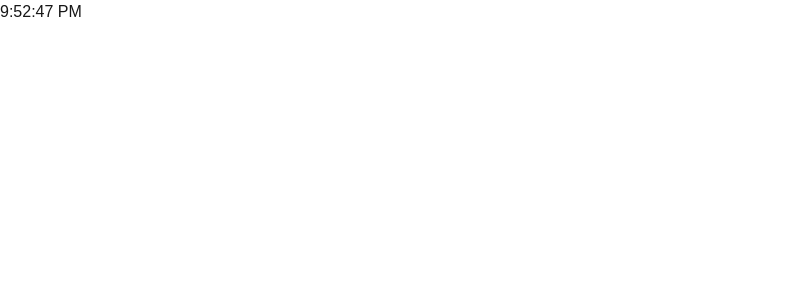
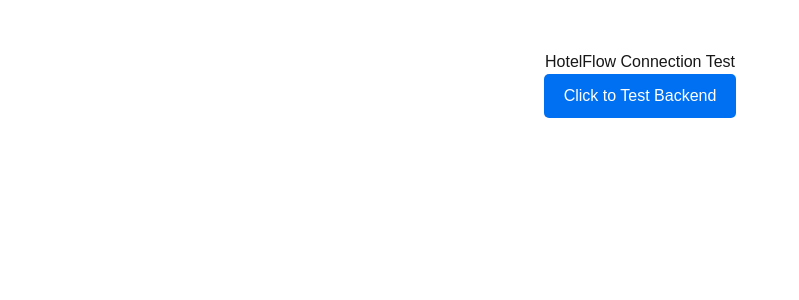
Before and after one commit to Abdullah-Al-Mahmud777/hotelflow-hotel-management-system, a Next.js app in the folder client/: page / in a window 1280 px wide. Shown: the top 300 px of the page, without its empty margins (0-799 px from the left). Built offline with nearby package versions, Linux system fonts and the light colour scheme.

Commit message:
update code

```diff
--- a/client/app/page.js
+++ b/client/app/page.js
@@ -1,19 +1,51 @@
 "use client";
-import { useState, useEffect } from 'react';
+import { useState } from "react";
 
-export default function MyComponent() {
-  const [isClient, setIsClient] = useState(false);
+export default function TestAPI() {
+  const [data, setData] = useState(null);
+  const [error, setError] = useState(null);
+  const [loading, setLoading] = useState(false);
 
-  useEffect(() => {
-    setIsClient(true);
-  }, []);
-
-  if (!isClient) return null; // অথবা কোনো লোডিং স্পিনার দিতে পারেন
+  const checkBackend = async () => {
+    setLoading(true);
+    setError(null);
+    try {
+      // আপনার দেওয়া ব্যাকএন্ড ইউআরএল
+      const res = await fetch("https://hotelflow-hotel-management-system.vercel.app/");
+      const result = await res.json();
+      setData(result);
+    } catch (err) {
+      setError("Backend connection failed!");
+      console.error(err);
+    } finally {
+      setLoading(false);
+    }
+  };
 
   return (
-    <div>
-       {/* এখানে আপনার window বা date সংক্রান্ত কোড থাকবে */}
-       {new Date().toLocaleTimeString()}
+    <div style={{ padding: "50px", textAlign: "center", fontFamily: "Arial" }}>
+      <h1>HotelFlow Connection Test</h1>
+      <button
+        onClick={checkBackend}
+        style={{ padding: "10px 20px", cursor: "pointer", backgroundColor: "#0070f3", color: "white", border: "none", borderRadius: "5px" }}
+      >
+        {loading ? "Checking..." : "Click to Test Backend"}
+      </button>
+
+      <div style={{ marginTop: "20px", textAlign: "left", display: "inline-block" }}>
+        {data && (
+          <div style={{ color: "green", border: "1px solid green", padding: "10px" }}>
+            <h3>✅ Response Received:</h3>
+            <pre>{JSON.stringify(data, null, 2)}</pre>
+          </div>
+        )}
+        {error && (
+          <div style={{ color: "red", border: "1px solid red", padding: "10px" }}>
+            <h3>❌ Error:</h3>
+            <p>{error}</p>
+          </div>
+        )}
+      </div>
     </div>
   );
 }
```
Also changed, not shown: 1 other file (tests, documents, lock files or other folders).
